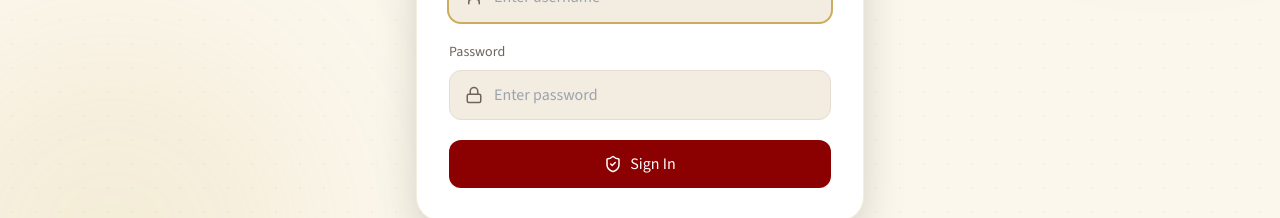
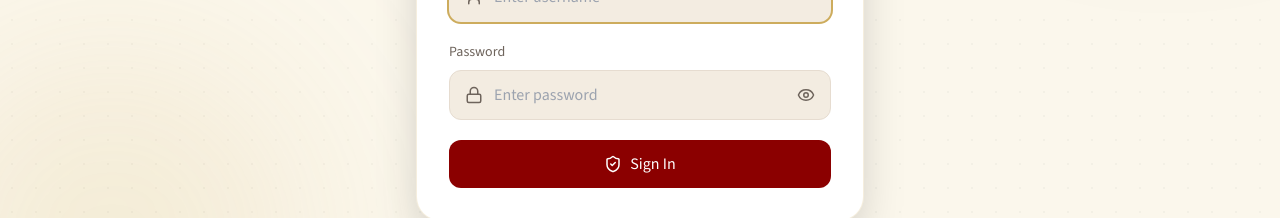
Before and after one commit to draron-dare-045/Kingdom_Ministry, a React (Vite) app in the folder kmc-source/: page /admin in a window 1280 px wide. Shown: the part 448-666 px from the top of the page. Built offline with nearby package versions, Linux system fonts and the light colour scheme; no server answers.

Commit message:
Unhide and hide password

```diff
--- a/kmc-source/src/admin/AdminLogin.jsx
+++ b/kmc-source/src/admin/AdminLogin.jsx
@@ -1,6 +1,12 @@
 import { useState } from 'react'
 import { motion } from 'framer-motion'
-import { Lock, ShieldCheck, User } from 'lucide-react'
+import {
+  Lock,
+  ShieldCheck,
+  User,
+  Eye,
+  EyeOff,
+} from 'lucide-react'
 import { useAuth } from './AuthContext'
 import { org } from '../data'
 
@@ -9,6 +15,7 @@ export default function AdminLogin() {
 
   const [username, setUsername] = useState('')
   const [password, setPassword] = useState('')
+  const [showPassword, setShowPassword] = useState(false)
   const [error, setError] = useState('')
   const [loading, setLoading] = useState(false)
 
@@ -106,17 +113,29 @@ export default function AdminLogin() {
               />
 
               <input
-                type="password"
+                type={showPassword ? 'text' : 'password'}
                 required
                 value={password}
                 onChange={(e) => setPassword(e.target.value)}
                 placeholder="Enter password"
-                className="w-full pl-11 pr-4 py-3 border border-border rounded-xl bg-surfaceAlt focus:outline-none focus:ring-2 focus:ring-gold focus:border-transparent"
+                className="w-full pl-11 pr-12 py-3 border border-border rounded-xl bg-surfaceAlt focus:outline-none focus:ring-2 focus:ring-gold focus:border-transparent"
               />
+
+              <button
+                type="button"
+                onClick={() => setShowPassword(!showPassword)}
+                className="absolute right-4 top-1/2 -translate-y-1/2 text-muted hover:text-kingdomGreen transition-colors"
+              >
+                {showPassword ? (
+                  <EyeOff size={18} />
+                ) : (
+                  <Eye size={18} />
+                )}
+              </button>
             </div>
           </div>
 
-          {/* Error */}
+          {/* Error Message */}
           {error && (
             <div className="bg-red-50 border border-red-200 text-red-600 text-sm rounded-xl px-4 py-3">
               {error}
@@ -127,7 +146,7 @@ export default function AdminLogin() {
           <button
             type="submit"
             disabled={loading}
-            className="w-full bg-[#8B0000] hover:bg-[#6E0000] text-white font-medium py-3 rounded-xl transition duration-300 flex items-center justify-center gap-2 disabled:opacity-60"
+            className="w-full bg-[#8B0000] hover:bg-[#6E0000] text-white font-medium py-3 rounded-xl transition duration-300 flex items-center justify-center gap-2 disabled:opacity-60 disabled:cursor-not-allowed"
           >
             <ShieldCheck size={18} />
             {loading ? 'Signing In...' : 'Sign In'}
```
